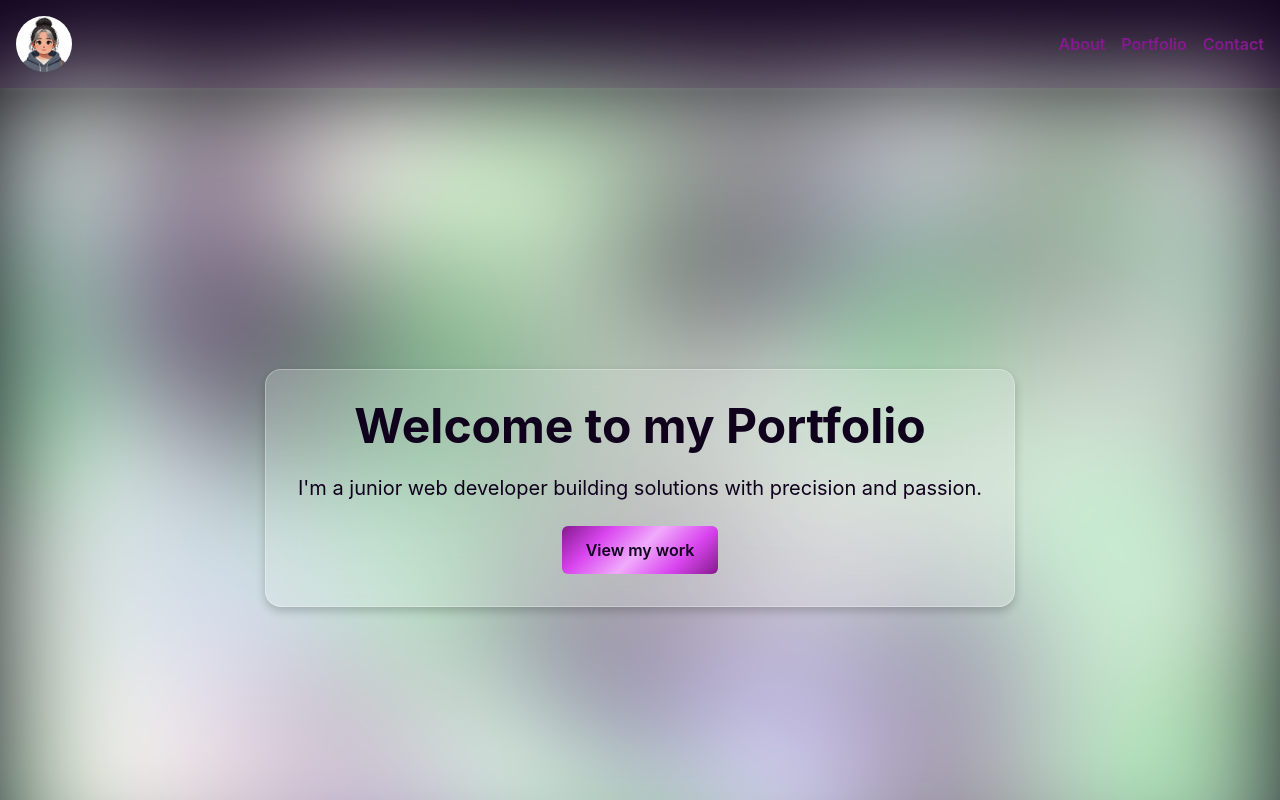
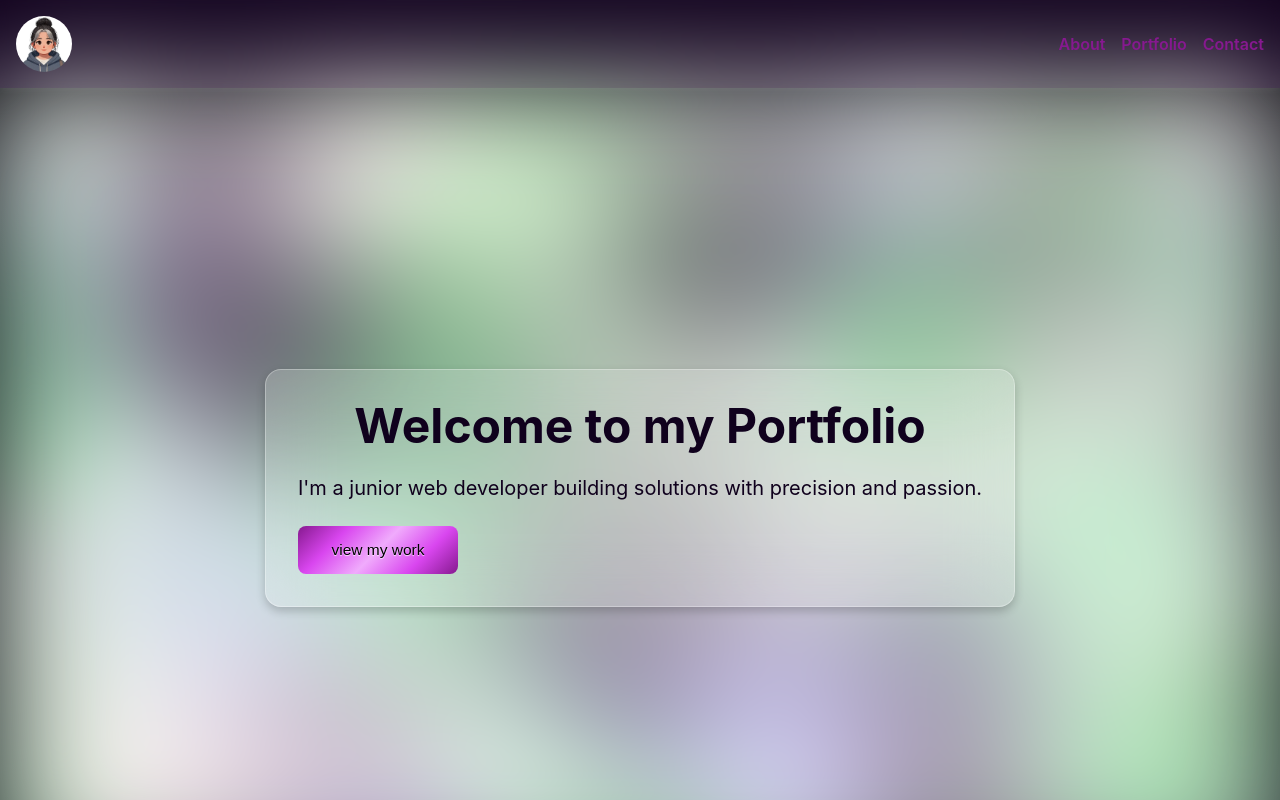
Before and after one commit to JaqiKal/code-cargo, a React (Create React App) app: page / in a window 1280 px wide. Shown: the top 800 px of the page. Built offline with nearby package versions, Linux system fonts and the light colour scheme.

Commit message:
refactor: Modularize button styles using CSS Modules
Renamed MetallicBtn.css to MetallicButton.module.css to use CSS Modules

Adjusted references in components to reflect the new modular structure

```diff
--- a/src/components/Hero.jsx
+++ b/src/components/Hero.jsx
@@ -19,6 +19,7 @@ import React, { useCallback } from "react";
 import Particles from "react-tsparticles";
 import { loadFull } from "tsparticles";
 import styles from "./../styles/Hero.module.css";
+import MetallicButton from "../components/MetallicButton";
 
 
 const Hero = () => {
@@ -137,9 +138,13 @@ const Hero = () => {
         <div className={styles.glassPane}>
           <h1 className="text-3xl md:text-5xl font-bold text-heroTextcolor">Welcome to my Portfolio</h1>
           <p className="mt-6 text-lg md:text-xl text-heroTextcolor">I'm a junior web developer building solutions with precision and passion.</p>
-          <a href="#portfolio" className="mt-6 inline-block px-6 py-3 bg-purple-gradient font-semibold text-heroTextcolor rounded-md hover:scale-105 transform transition-transform hover:bg-fuchsia-800">
-            View my work
-          </a>
+          {/* CTA Button */}
+          <MetallicButton
+          label="view my work"
+          link="#portfolio"
+          gradientClass="bg-purple-gradient"
+          customClass={`mt-6 text-heroTextcolor ${styles["hero-cta"]}`}
+          />
         </div>
       </div>
     </section>
--- a/src/components/MetallicBtn.jsx
+++ b/src/components/MetallicButton.jsx
@@ -26,12 +26,15 @@
  */
 
 import React from "react";
-import "../styles/MetallicBtn.css";
+import styles from "../styles/MetallicButton.module.css";
 
-const MetallicButton = ({ label = "Click Me", gradientClass = "bg-gradient-to-r from-blue-400 to-blue-600", link = "#", customClass = "" }) => {
-  // If a link is provided, render the button inside an <a> tag
+
+const MetallicButton = ({ label = "Click Me", gradientClass = "", link = "#", customClass = "" }) => {
+  const gradientClassName = styles[gradientClass] || gradientClass; // Use styles for CSS Modules
+
+
   return link ? (
-    <a href={link} target="_blank" rel="noopener noreferrer" className={`metallic-btn ${gradientClass} ${customClass}`}>
+    <a href={link} target="_blank" rel="noopener noreferrer" className={`${styles["metallic-btn"]} ${gradientClassName} ${customClass}`}>
       {/* Shine Effect */}
       <span className="metallic-shine"></span>
 
@@ -39,7 +42,7 @@ const MetallicButton = ({ label = "Click Me", gradientClass = "bg-gradient-to-r
       <span className="metallic-text">{label}</span>
     </a>
   ) : (
-    <button className={`metallic-btn ${gradientClass} ${customClass}`}>
+    <button className={`${styles["metallic-btn"]} ${gradientClassName} ${customClass}`}>
       {/* Shine Effect */}
       <span className="metallic-shine"></span>
 
--- a/src/components/Portfolio.jsx
+++ b/src/components/Portfolio.jsx
@@ -14,7 +14,7 @@
 
 import React from "react";
 import pixavibeLogo from "../assets/logo-pixavibe.webp"; // Import the logo
-import MetallicButton from "./MetallicBtn"; // Import the MetallicButton
+import MetallicButton from "./MetallicButton"; // Import the MetallicButton
 
 const Portfolio = () => {
   const projects = [
--- a/src/styles/Hero.module.css
+++ b/src/styles/Hero.module.css
@@ -7,6 +7,14 @@
   padding: 2rem;
   border-radius: 1rem;
   z-index: 1;
+}
+
+.hero-cta {
+  max-width: 10rem;
+  width: 100%;
+  padding: 0.5rem 1rem;
+  text-align: center;
+  display: inline-block;
 }
 
 @media (max-width: 768px) {
--- a/src/styles/MetallicBtn.css
+++ b/src/styles/MetallicButton.module.css
@@ -62,3 +62,13 @@
 .bg-mauve-gradient {
   background: linear-gradient(135deg, #9e7d8c 0%, #b898a4 25%, #805e6e 50%, #b898a4 75%, #9e7d8c 100%);
 }
+
+.hero-cta {
+  max-width: 16rem; /* Maximum width */
+  width: 100%; /* Stretch to fill available space */
+}
+@media (min-width: 768px) {
+  .hero-cta {
+    max-width: 2rem; /* Adjust width for larger viewports */
+  }
+}
```
Lines whose indentation alone changed are shown as unchanged.
